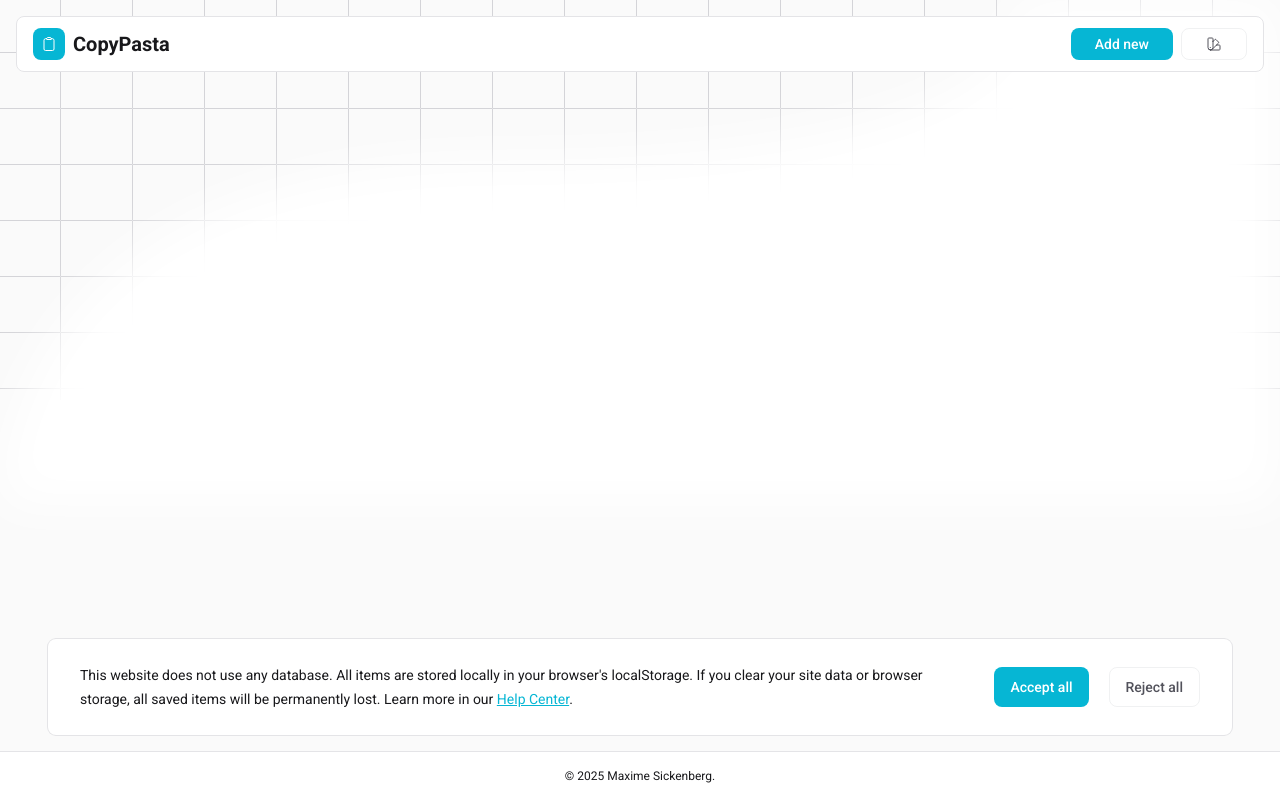
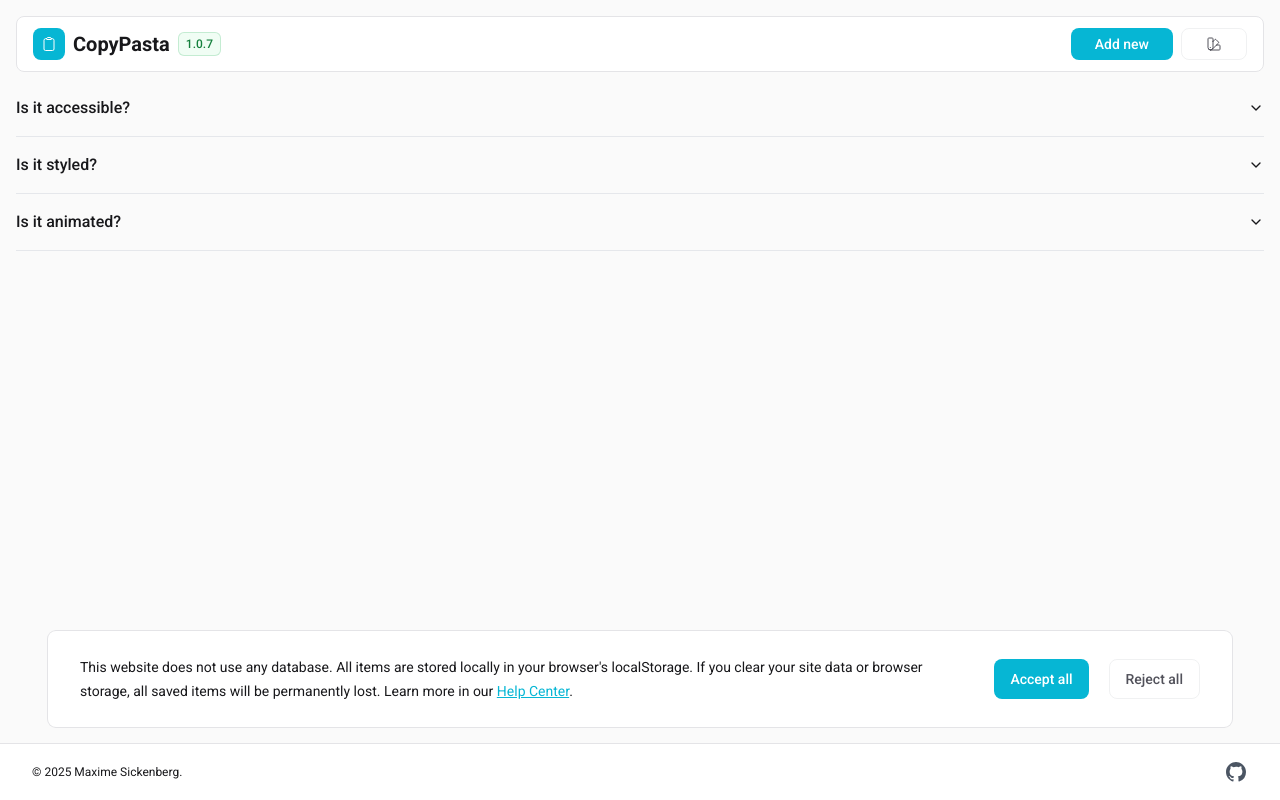
Before and after one commit to TheRedRacing/copypasta, a Next.js app: page /help in a window 1280 px wide. Built offline with nearby package versions, Linux system fonts and the light colour scheme.

Commit message:
Refactor Help page layout, enhance Footer with social links, and add Badge component for version display

```diff
--- a/src/app/help/page.tsx
+++ b/src/app/help/page.tsx
@@ -1,11 +1,9 @@
-import Patern from "@/components/patern";
 import { Accordion, AccordionContent, AccordionItem, AccordionTrigger } from "@/components/ui/accordion"
 
 export default function Help() {
     return (
-        <main className="flex-1 px-4 sm:px-10 lg:px-16">
-            <Patern />
-            {/* <Accordion type="single" collapsible className="w-full">
+        <main className="flex-1 p-4 mt-16">
+            <Accordion type="single" collapsible className="w-full">
                 <AccordionItem value="item-1">
                     <AccordionTrigger>Is it accessible?</AccordionTrigger>
                     <AccordionContent>
@@ -25,7 +23,7 @@ export default function Help() {
                         Yes. It's animated by default, but you can disable it if you prefer.
                     </AccordionContent>
                 </AccordionItem>
-            </Accordion> */}
+            </Accordion>
         </main>
     );
 }
--- a/src/app/layout.tsx
+++ b/src/app/layout.tsx
@@ -30,7 +30,7 @@ export const metadata: Metadata = {
 export default function RootLayout({ children }: Readonly<{ children: React.ReactNode }>) {
   return (
     <html lang="en" className={cn(roboto.className, "")} suppressHydrationWarning>
-      <body className="flex flex-col min-h-screen antialiased bg-zinc-50 dark:bg-black text-zinc-900 dark:text-zinc-100">
+      <body className="flex flex-col min-h-[100svh] antialiased bg-zinc-50 dark:bg-black text-zinc-900 dark:text-zinc-100">
         <ThemeProvider defaultTheme="system" disableTransitionOnChange enableColorScheme enableSystem themes={["light", "dark", "cyan", "dark-cyan", "red", "dark-red", "orange", "dark-orange", "yellow", "dark-yellow", "green", "dark-green", "teal", "dark-teal", "blue", "dark-blue", "indigo", "dark-indigo", "pink", "dark-pink", "system-default", "system-red", "system-orange", "system-yellow", "system-green", "system-teal", "system-blue", "system-indigo", "system-pink"]}>
           <>
             <Header />
--- a/src/components/footer.tsx
+++ b/src/components/footer.tsx
@@ -1,6 +1,40 @@
+import Link from 'next/link';
+import React from 'react';
+import { JSX } from 'react/jsx-runtime';
+
+interface SocialLink {
+    name: string;
+    href: string;
+    icon: (props: React.SVGProps<SVGSVGElement>) => JSX.Element;
+}
+
+const social: SocialLink[] = [
+    {
+        name: 'GitHub',
+        href: 'https://github.com/TheRedRacing',
+        icon: (props) => (
+            <svg fill="currentColor" viewBox="0 0 24 24" {...props}>
+                <path
+                    fillRule="evenodd"
+                    d="M12 2C6.477 2 2 6.484 2 12.017c0 4.425 2.865 8.18 6.839 9.504.5.092.682-.217.682-.483 0-.237-.008-.868-.013-1.703-2.782.605-3.369-1.343-3.369-1.343-.454-1.158-1.11-1.466-1.11-1.466-.908-.62.069-.608.069-.608 1.003.07 1.531 1.032 1.531 1.032.892 1.53 2.341 1.088 2.91.832.092-.647.35-1.088.636-1.338-2.22-.253-4.555-1.113-4.555-4.951 0-1.093.39-1.988 1.029-2.688-.103-.253-.446-1.272.098-2.65 0 0 .84-.27 2.75 1.026A9.564 9.564 0 0112 6.844c.85.004 1.705.115 2.504.337 1.909-1.296 2.747-1.027 2.747-1.027.546 1.379.202 2.398.1 2.651.64.7 1.028 1.595 1.028 2.688 0 3.848-2.339 4.695-4.566 4.943.359.309.678.92.678 1.855 0 1.338-.012 2.419-.012 2.747 0 .268.18.58.688.482A10.019 10.019 0 0022 12.017C22 6.484 17.522 2 12 2z"
+                    clipRule="evenodd"
+                />
+            </svg>
+        ),
+    },
+];
+
 export default function Footer() {
     return (
-        <footer className="mt-4 bg-white flex items-center justify-center border-t border-zinc-200 p-4 sm:px-10 lg:px-16 dark:bg-dark-main dark:border-none">
+        <footer className="mt-4 bg-white md:flex md:items-center md:justify-between border-t border-zinc-200 p-4 lg:px-8 dark:bg-dark-main dark:border-none">
+            <div className="flex gap-x-6 md:order-2">
+                {social.map((item) => (
+                    <Link key={item.name} href={item.href} className="text-gray-600 dark:text-gray-400 hover:text-primary-600 dark:hover:text-primary-400">
+                        <span className="sr-only">{item.name}</span>
+                        <item.icon aria-hidden="true" className="size-6" />
+                    </Link>
+                ))}
+            </div>
             <p className="text-xs">&copy; {new Date().getFullYear()} Maxime Sickenberg.</p>
         </footer>
     );
--- a/src/components/header.tsx
+++ b/src/components/header.tsx
@@ -4,6 +4,7 @@ import ThemeOption from "./ThemeDialog";
 import { ClipboardIcon } from "@heroicons/react/24/outline";
 import { cn } from "@/lib/utils";
 import { focusClassName } from "@/lib/focus";
+import { Badge } from "./ui/badge";
 
 export default function Header() {
     return (
@@ -15,7 +16,7 @@ export default function Header() {
                     </span>
                     <span>CopyPasta</span>
                 </Link>
-
+                <Badge variant="green">1.0.7</Badge>
             </div>
 
             <div className="flex items-end gap-2">
--- a/src/components/patern.tsx
+++ /dev/null
@@ -1,18 +0,0 @@
-export default function Patern() {
-    // svg grid pattern 16 columns x 16 columns with 1px stroke and rouded linear white gradient
-    return (
-        <div className="absolute inset-0 -z-10 mx-0 max-w-none overflow-hidden">
-            <svg aria-hidden="true" className="absolute inset-x-0 inset-y-[-50%] h-[100%] w-full stroke-zinc-300">
-                <defs>
-                    <pattern id=":S1:" width="72" height="56" patternUnits="userSpaceOnUse" x="-12" y="4">
-                        <path d="M.5 56V.5H72" fill="none"></path>
-                    </pattern>
-                </defs>
-                <rect width="100%" height="100%" strokeWidth="0" fill="url(#:S1:)"></rect>
-            </svg>
-            <svg viewBox="0 0 1113 440" aria-hidden="true" className="absolute inset-0 fill-white blur-[26px] dark:hidden">
-                <path d="M.016 439.5s-9.5-300 434-300S882.516 20 882.516 20V0h230.004v439.5H.016Z"></path>
-            </svg>
-        </div>
-    );
-}
--- a/src/components/ui/badge.tsx
+++ b/src/components/ui/badge.tsx
@@ -1,4 +1,31 @@
 import * as React from "react"
 import { cva, type VariantProps } from "class-variance-authority"
+import { cn } from "@/lib/utils"
 
-import { cn } from "@/lib/utils"
+const badgeVariants = cva(
+    "inline-flex items-center rounded-md px-2 py-1 text-xs font-medium ring-1 ring-inset",
+    {
+        variants: {
+            variant: {
+                gray: "bg-gray-50 text-gray-600 ring-gray-500/10 dark:bg-gray-400/10 dark:text-gray-400 dark:ring-gray-400/20",
+                red: "bg-red-50 text-red-700 ring-red-600/10 dark:bg-red-400/10 dark:text-red-400 dark:ring-red-400/20",
+                yellow:
+                    "bg-yellow-50 text-yellow-800 ring-yellow-600/20 dark:bg-yellow-400/10 dark:text-yellow-500 dark:ring-yellow-400/20",
+                green: "bg-green-50 text-green-700 ring-green-600/20 dark:bg-green-500/10 dark:text-green-400 dark:ring-green-500/20",
+                blue: "bg-blue-50 text-blue-700 ring-blue-700/10 dark:bg-blue-400/10 dark:text-blue-400 dark:ring-blue-400/30",
+                indigo: "bg-indigo-50 text-indigo-700 ring-indigo-700/10 dark:bg-indigo-400/10 dark:text-indigo-400 dark:ring-indigo-400/30",
+                purple: "bg-purple-50 text-purple-700 ring-purple-700/10 dark:bg-purple-400/10 dark:text-purple-400 dark:ring-purple-400/30",
+                pink: "bg-pink-50 text-pink-700 ring-pink-700/10 dark:bg-pink-400/10 dark:text-pink-400 dark:ring-pink-400/20",
+            },
+        },
+        defaultVariants: {
+            variant: "gray",
+        },
+    }
+)
+
+export interface BadgeProps extends React.HTMLAttributes<HTMLSpanElement>, VariantProps<typeof badgeVariants> {}
+
+export function Badge({ className, variant, ...props }: BadgeProps) {
+    return <span className={cn(badgeVariants({ variant }), className)} {...props} />
+}
```
